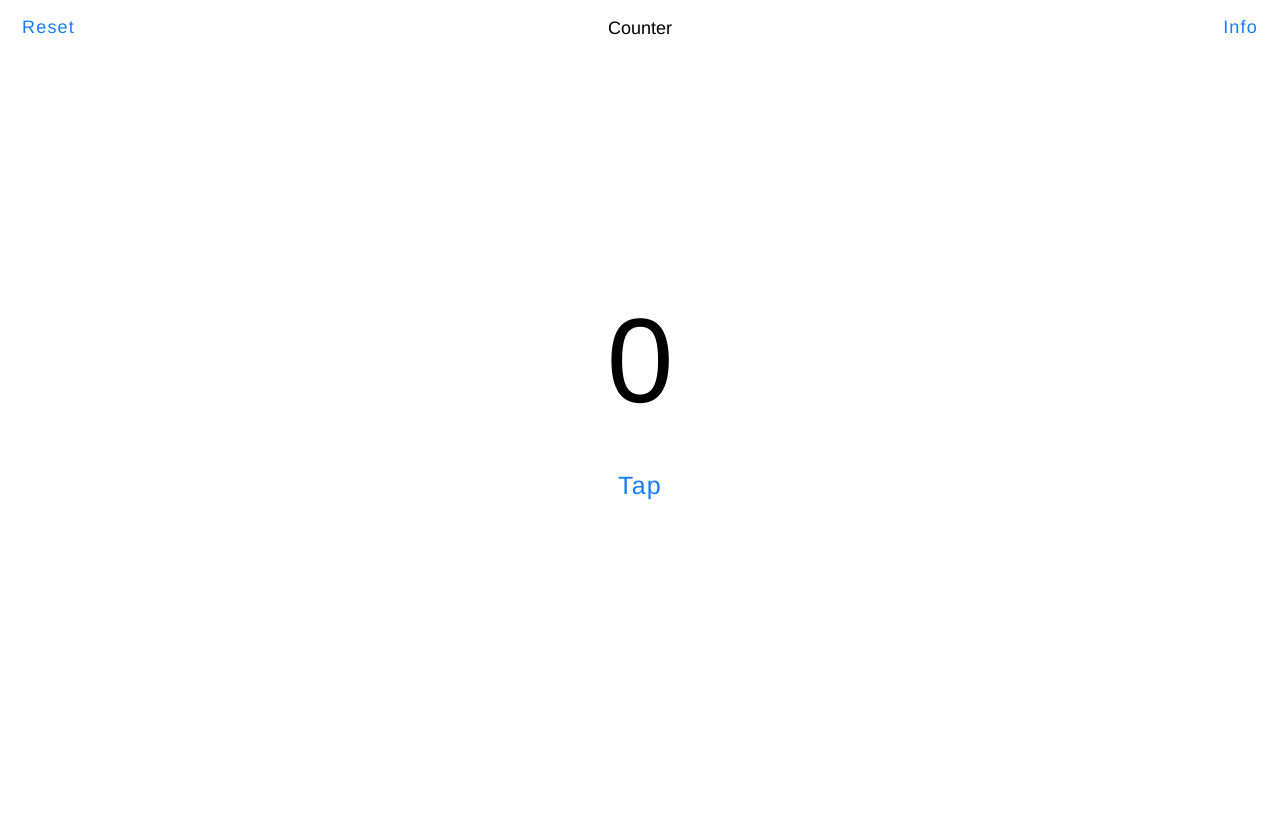
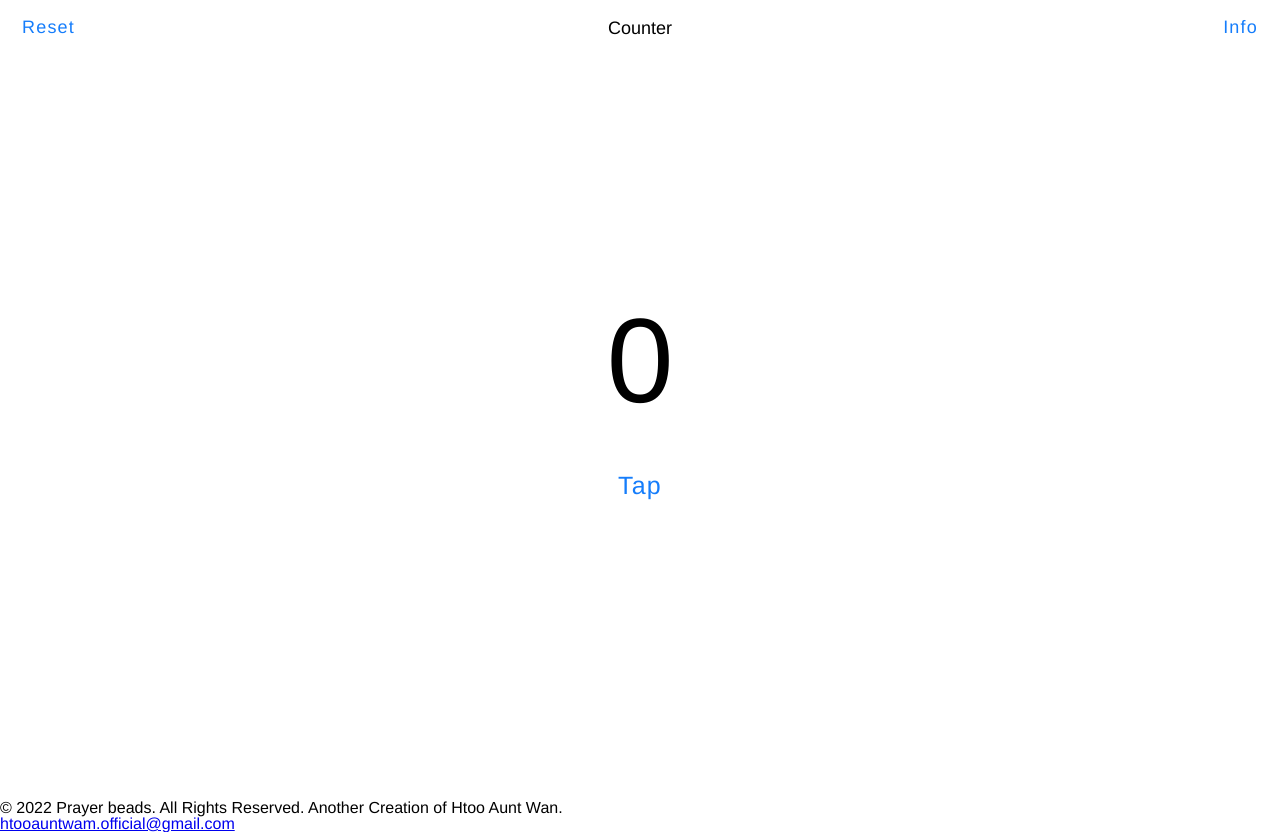
Before and after one commit to seikpadee/seikpadee.github.io, a plain HTML site: page index.html in a window 1280 px wide. Before the commit the page ends 800 px from the top, so only its background shows below. Drawn offline with Linux system fonts and the light colour scheme.

Commit message:
Update index.html

```diff
--- a/index.html
+++ b/index.html
@@ -31,4 +31,9 @@ body {
     <button class="tap-button">Tap</button></div></div></div><script src="script.js">
     </script>
 </body>
+<footer>
+  <p>© 2022 Prayer beads. All Rights Reserved. Another Creation of Htoo Aunt Wan.<br>
+  <a href="htooauntwam.official@gmail.com">htooauntwam.official@gmail.com</a></p>
+</footer>
+
 </html>
```
